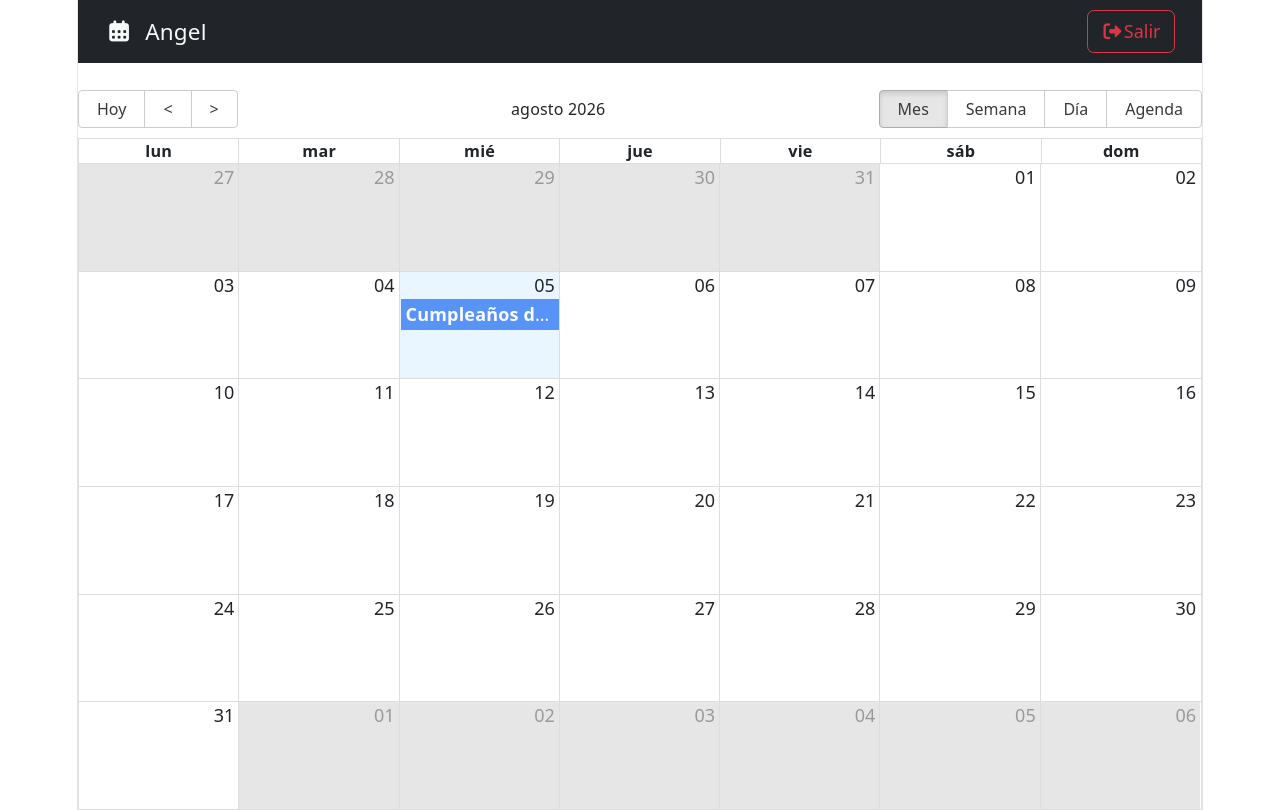
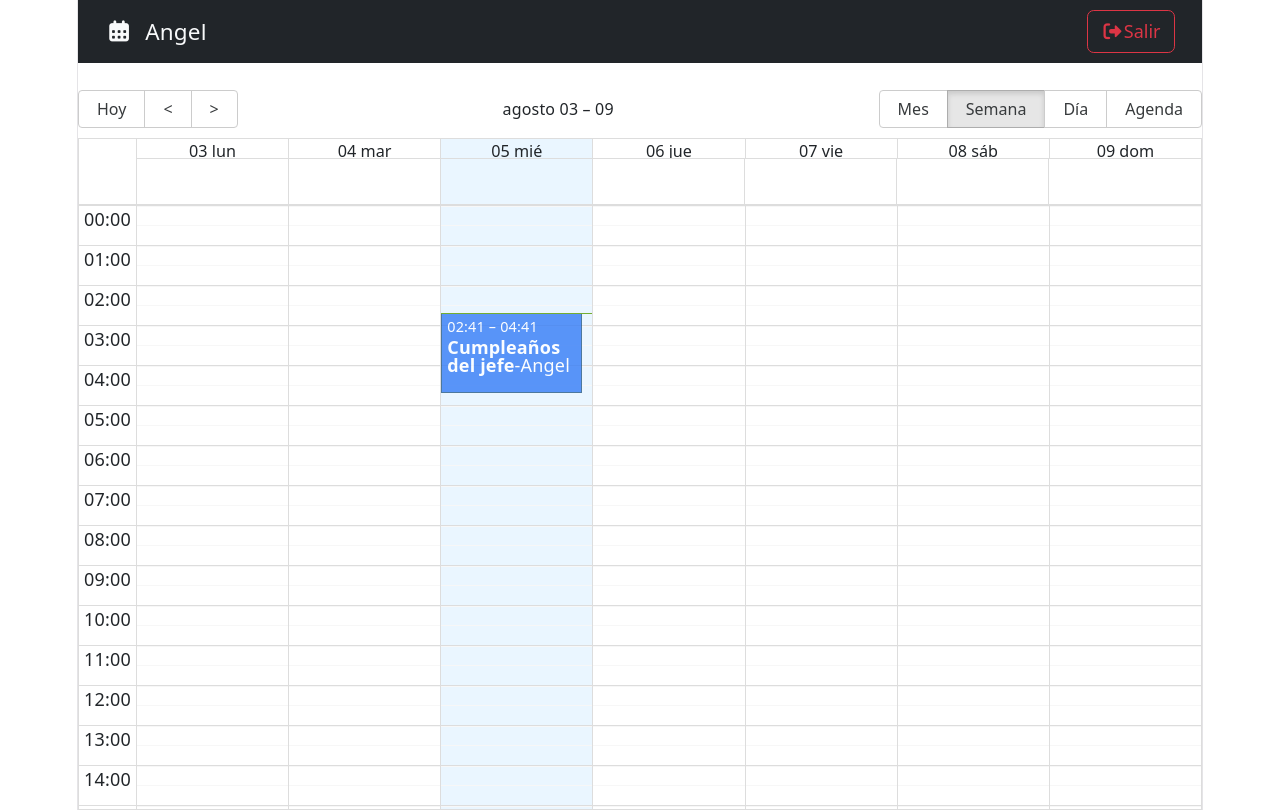
Before and after one commit to angelguzman97/react-08-calendar, a React (Vite) app: page / in a window 1280 px wide. Built offline with nearby package versions, Linux system fonts and the light colour scheme.

Commit message:
Escuchando eventos del calendario y quitando el StrictMode para que funcione. Problemas de compatibilidad de versiones

```diff
--- a/src/calendar/components/CalendarEvent.tsx
+++ b/src/calendar/components/CalendarEvent.tsx
@@ -1,14 +1,6 @@
+import type { EventProps } from "../../interfaces";
 
-interface Event {
-    title?: string;
-    user?: {
-        _id: string;
-        name: string;
-    };
-}
-interface EventProps {
-    event: Event
-}
+
 export const CalendarEvent = ({ event }: EventProps) => {
     const { title, user } = event;
     return (
--- a/src/calendar/pages/CalendarPage.tsx
+++ b/src/calendar/pages/CalendarPage.tsx
@@ -1,24 +1,14 @@
-import { Calendar } from 'react-big-calendar';
+import { Calendar, type View } from 'react-big-calendar';
 import 'react-big-calendar/lib/css/react-big-calendar.css';
 import { addHours } from 'date-fns'
 
 import { CalendarEvent, Navbar } from '../';
 import { localizer, getMessagesES } from '../../helpers';
-
-interface CalendarEvent {
-  title: string;
-  notes: string;
-  start: Date;
-  end: Date;
-  bgColor: string;
-  user: {
-    _id: string;
-    name: string;
-  };
-}
+import type { CalendarEventProps } from '../../interfaces';
+import { useState } from 'react';
 
 
-const myEventsList: CalendarEvent[] = [{
+const events: CalendarEventProps[] = [{
   title: 'Cumpleaños del jefe',
   notes: 'Hay que comprar pastel',
   start: new Date(),
@@ -32,8 +22,9 @@ const myEventsList: CalendarEvent[] = [{
 
 export const CalendarPage = () => {
 
-  const eventStyleGetter = (event: CalendarEvent, start: Date, end: Date, isSelected: boolean) => {
-    console.log({ event, start, end, isSelected });
+  const [lastView, setLastView] = useState<View>(localStorage.getItem('lastView') as View || 'week');
+
+  const eventStyleGetter = (event: CalendarEventProps, start: Date, end: Date, isSelected: boolean) => {
 
     const style: React.CSSProperties = {
       backgroundColor: '#347cf7',
@@ -45,7 +36,24 @@ export const CalendarPage = () => {
     return {
       style
     }
+  };
 
+  const onDoubleClick = (event: CalendarEventProps) => {
+    console.log({ onDoubleClick: event });
+  };
+
+  const onSelect = (event: CalendarEventProps) => {
+    console.log({ onSelect: event });
+
+  };
+
+  const onViewChanged = (event: View) => {
+
+    console.log(lastView);
+
+    localStorage.setItem('lastView', event);
+
+    setLastView(event);
   }
 
   return (
@@ -55,7 +63,8 @@ export const CalendarPage = () => {
       <Calendar
         culture='es'
         localizer={localizer}
-        events={myEventsList}
+        events={events}
+        defaultView={lastView}
         startAccessor="start"
         endAccessor="end"
         style={{ height: 'calc(100vh - 80px)' }}
@@ -64,6 +73,9 @@ export const CalendarPage = () => {
         components={{
           event: CalendarEvent
         }}
+        onDoubleClickEvent={onDoubleClick}
+        onSelectEvent={onSelect}
+        onView={onViewChanged}
       />
 
     </>
--- /dev/null
+++ b/src/interfaces/index.ts
@@ -0,0 +1,2 @@
+export * from './CalendarEvent.interface';
+export * from './Events.interface';
--- a/src/main.tsx
+++ b/src/main.tsx
@@ -4,7 +4,7 @@ import './styles.css'
 import { CalendarApp } from './CalendarApp.tsx'
 
 createRoot(document.getElementById('root')!).render(
-  <StrictMode>
-    <CalendarApp />
-  </StrictMode>,
+  // <StrictMode>
+  <CalendarApp />
+  /* </StrictMode>, */
 )
```
Also changed, not shown: src/interfaces/CalendarEvent.interface.ts (added, +11 -0 lines), src/interfaces/Events.interface.ts (added, +11 -0 lines).
